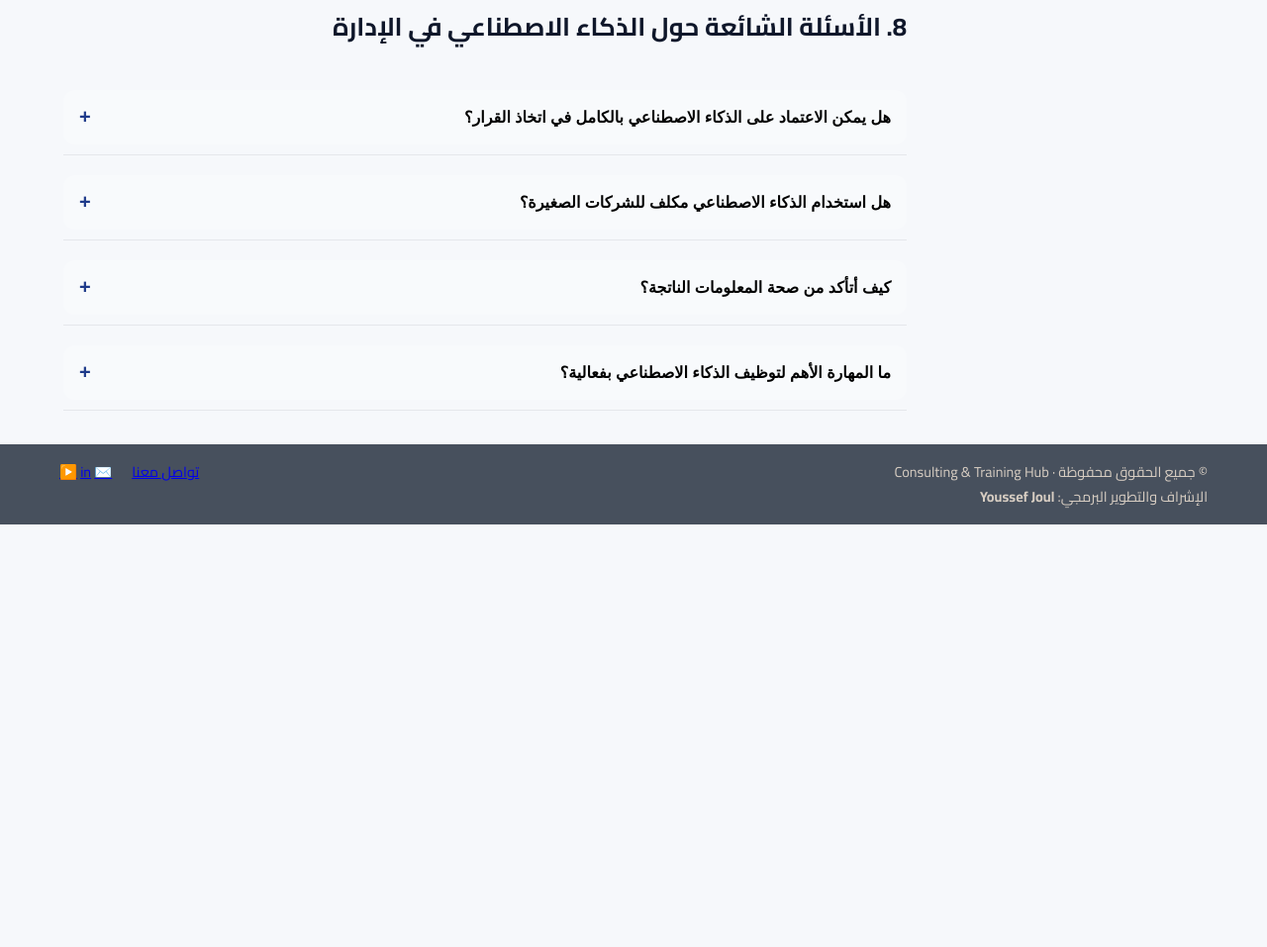
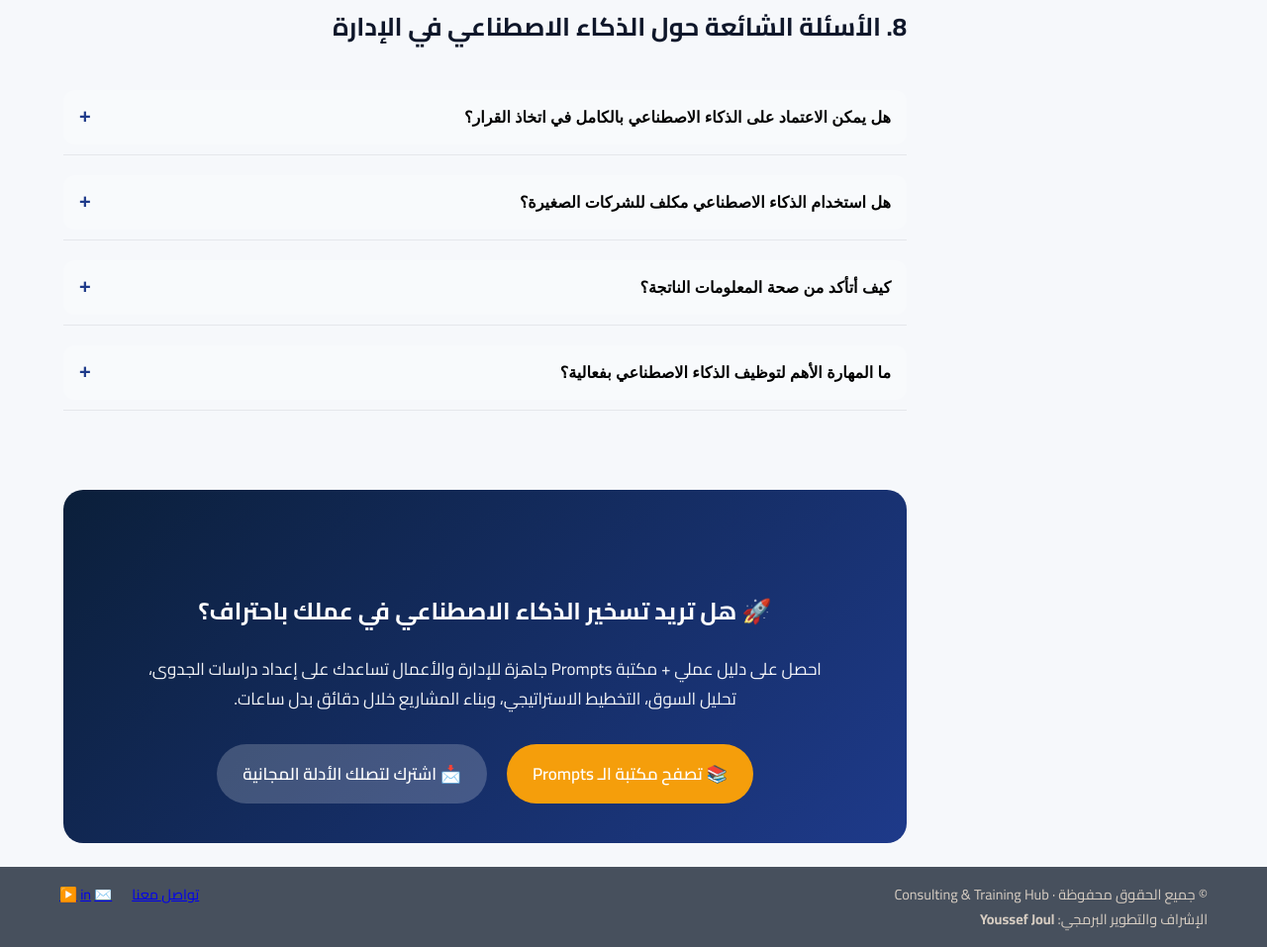
Before and after one commit to beauhope/ConsuTrain-Hub, a plain HTML site: page ai/ai-guide.html in a window 1280 px wide. Shown: the part 4529-5486 px from the top of the page at 99% size. Before the commit the page ends 5059 px from the top, so only its background shows below. Drawn offline with Linux system fonts and the light colour scheme.

Commit message:
ai guide

```diff
--- a/ai/ai-guide.html
+++ b/ai/ai-guide.html
@@ -261,8 +261,30 @@
 </section>
 
 
+
+<!-- ============================= -->
+<section class="ai-cta">
+
+  <h2>🚀 هل تريد تسخير الذكاء الاصطناعي في عملك باحتراف؟</h2>
+
+  <p>
+  احصل على دليل عملي + مكتبة Prompts جاهزة للإدارة والأعمال
+  تساعدك على إعداد دراسات الجدوى، تحليل السوق، التخطيط الاستراتيجي،
+  وبناء المشاريع خلال دقائق بدل ساعات.
+  </p>
+
+  <div class="cta-buttons">
+    <a href="ai-prompts.html" class="cta-primary">
+      📚 تصفح مكتبة الـ Prompts
+    </a>
+
+    <a href="#" class="cta-secondary">
+      📩 اشترك لتصلك الأدلة المجانية
+    </a>
   </div>
 
+</section>
+</div>
 </main>
 
 <div id="site-footer"></div>
--- a/assets/css/style.css
+++ b/assets/css/style.css
@@ -886,3 +886,63 @@ section {
 .faq-item.active .faq-icon {
   transform: rotate(45deg); /* + يتحول إلى X احترافي */
 }
+
+
+/* =========================
+   AI CTA Section
+========================= */
+
+.ai-cta {
+  margin-top: 80px;
+  padding: 40px;
+  text-align: center;
+  background: linear-gradient(135deg,#0b1f3a,#1e3a8a);
+  color: #ffffff;
+  border-radius: 20px;
+}
+
+.ai-cta h2 {
+  margin-bottom: 20px;
+  font-size: 24px;
+}
+
+.ai-cta p {
+  max-width: 700px;
+  margin: 0 auto 30px;
+  line-height: 1.8;
+  opacity: .95;
+}
+
+.cta-buttons {
+  display: flex;
+  justify-content: center;
+  gap: 20px;
+  flex-wrap: wrap;
+}
+
+.cta-primary,
+.cta-secondary {
+  padding: 14px 26px;
+  border-radius: 30px;
+  text-decoration: none;
+  font-weight: 600;
+  transition: .3s ease;
+}
+
+.cta-primary {
+  background: #f59e0b;
+  color: #fff;
+}
+
+.cta-primary:hover {
+  background: #e69000;
+}
+
+.cta-secondary {
+  background: rgba(255,255,255,.2);
+  color: #fff;
+}
+
+.cta-secondary:hover {
+  background: rgba(255,255,255,.35);
+}
```
